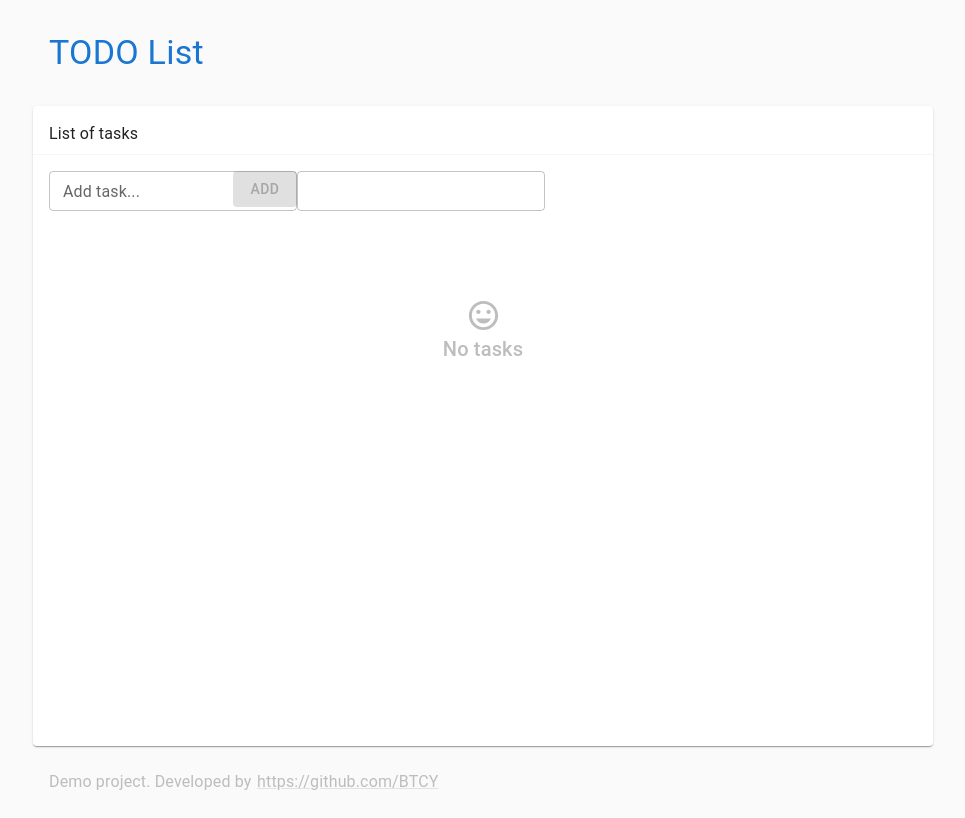
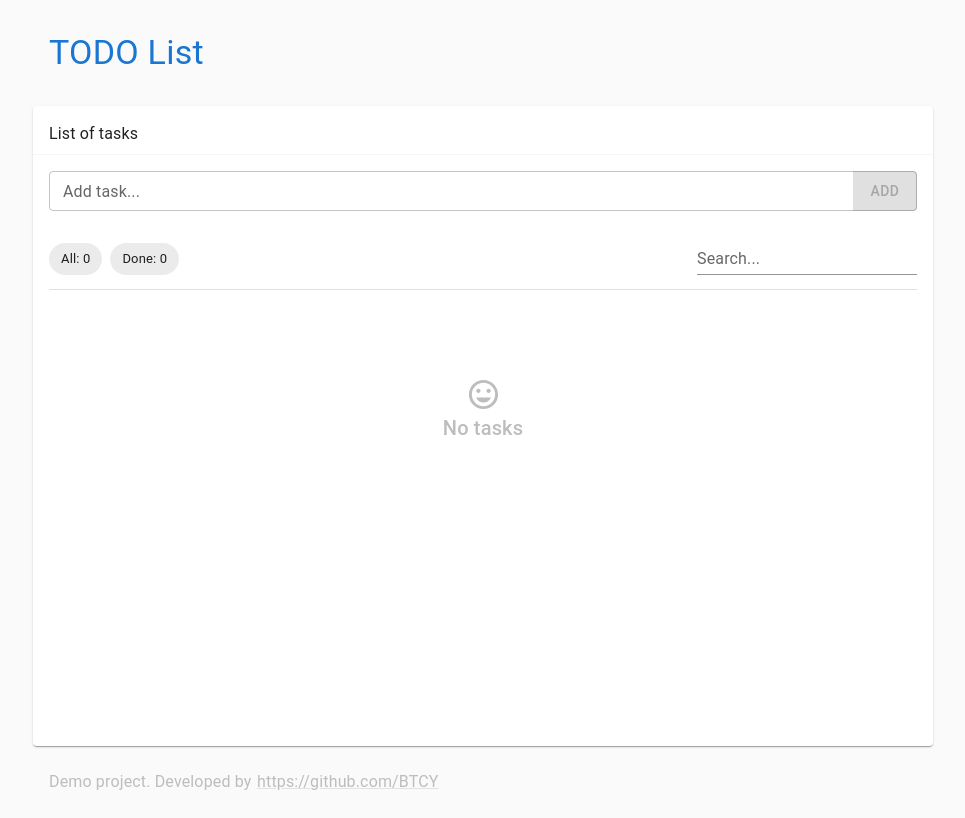
Before and after one commit to BTCY/TODO-list, a React (Create React App) app: page / in a window 1280 px wide. Shown: the whole page, without its empty margins (157-1122 px from the left). Built offline with nearby package versions, Linux system fonts and the light colour scheme.

Commit message:
Adding Styles

```diff
--- a/src/components/add-todo-item/AddTodoItem.tsx
+++ b/src/components/add-todo-item/AddTodoItem.tsx
@@ -1,6 +1,6 @@
 import React, { useState } from "react";
 import { useTodoStore } from "../../providers/TodoProvider";
-import { Box, Button, TextField } from "@mui/material";
+import { Button, FormControl, InputAdornment, InputLabel, OutlinedInput } from "@mui/material";
 import { observer } from "mobx-react-lite";
 
 /*
@@ -26,21 +26,23 @@ const TodoForm = observer(() => {
 
 
     return (
-        <Box
-            sx={{
-                position: 'relative'
-            }}
-        >
-            <TextField
-                value={value}
-                id="add-item-input"
-                label="Add task..."
+        <FormControl
+            fullWidth
             variant="outlined"
             size="small"
+        >
+            <InputLabel htmlFor="add-item-input">Add task...</InputLabel>
+            <OutlinedInput
+                id="add-item-input"
+                value={value}
+                sx={{
+                    paddingRight: '70px'
+                }}
                 onChange={handleAddItemInputOnChange}
-            />
-
+                endAdornment={
+                    <InputAdornment position="end">
                         <Button
+                            disableElevation
                             variant="contained"
                             color="primary"
                             disabled={value === ""}
@@ -48,11 +50,21 @@ const TodoForm = observer(() => {
                             sx={{
                                 position: 'absolute',
                                 right: 0,
+                                top: 0,
+                                zIndex: 2,
+                                height: '40px',
+                                paddingLeft: '10px',
+                                paddingRight: '10px',
+                                borderRadius: '0px 4px 4px 0px'
                             }}
                         >
                             Add
                         </Button>
-        </Box >
+                    </InputAdornment>
+                }
+                label="Add task..."
+            />
+        </FormControl>
     );
 
 });
--- a/src/components/todo-list/EditableItemText.tsx
+++ b/src/components/todo-list/EditableItemText.tsx
@@ -3,9 +3,10 @@ import { useTodoStore } from "../../providers/TodoProvider";
 import { TextField } from "@mui/material";
 import { observer } from "mobx-react-lite";
 import { ITodoItem } from "../../stores/store";
+import theme from "../../theme/MainTheme";
 
 /*
-*   Editable task text
+*   Editable item text
 */
 
 interface IEditableItemText {
@@ -31,12 +32,24 @@ const EditableItemText = observer(({ item }: IEditableItemText) => {
 
     return (
         <TextField
+            fullWidth
             value={value}
             id="edit-task-input"
             variant="outlined"
             size="small"
             onChange={handleEditItemInputOnChange}
             onBlur={() => handleEditItemInputOnBlur(item)}
+            sx={{
+                "& .MuiOutlinedInput-root": {
+                    ...(item.done && { color: theme.palette.grey[400], textDecoration: 'line-through' }),
+                    "& > fieldset": { borderColor: "rgba(0, 0, 0, 0)" },
+                },
+                "& .MuiOutlinedInput-root.Mui-focused": {
+                    "& > fieldset": {
+                        borderColor: "none"
+                    }
+                }
+            }}
         />
     );
 
--- a/src/components/todo-list/Item.tsx
+++ b/src/components/todo-list/Item.tsx
@@ -1,7 +1,7 @@
 import React from "react";
 import { useRef } from 'react'
 import { DragSourceMonitor, useDrag, useDrop } from 'react-dnd'
-import { Checkbox, ListItem, ListItemIcon, ListItemText, IconButton } from "@mui/material";
+import { Checkbox, ListItem, ListItemIcon, IconButton, Grid, Typography } from "@mui/material";
 import { observer } from "mobx-react-lite";
 import { ITodoItem } from "../../stores/store";
 import { useTodoStore } from "../../providers/TodoProvider";
@@ -33,7 +33,8 @@ const ItemTypes = {
     ITEM: 'item',
 }
 
-const TASK_CREATION_DATE_FORMAT = 'HH:mm dd MMM yy';
+const TASK_CREATION_TIME_FORMAT = 'HH:mm';
+const TASK_CREATION_DATE_FORMAT = 'dd MMM yy';
 
 
 const Item = observer(({
@@ -118,9 +119,17 @@ const Item = observer(({
             <ListItem
                 disablePadding
                 id={labelId}
+                sx={{
+                    cursor: "grab",
+                    mb: 1,
+                    pb: 1,
+                    pr: '124px',
+                    borderBottom: `1px solid ${theme.palette.grey[300]}`,
+                    position: "relative",
+                }}
             >
 
-                {/* Checkbox - task done / not done */}
+                {/* Checkbox - item done / not done */}
                 <ListItemIcon>
                     <Checkbox
                         onClick={() => handleCheckedItemToggleOnClick(item)}
@@ -129,19 +138,36 @@ const Item = observer(({
                     />
                 </ListItemIcon>
 
-                {/* Editable task text */}
+                {/* Editable item text */}
                 <EditableItemText item={item} />
 
+                <Grid
+                    sx={{
+                        position: 'absolute',
+                        right: 0,
+                    }}
+                >
+                    <Grid
+                        container
+                        justifyContent="flex-end"
+                        alignItems="center"
+                    >
                         {/* Task creation date */}
-                <ListItemText
-                    id={labelId}
-                    primary={dateFns.format(+item?.date, TASK_CREATION_DATE_FORMAT, { locale: ru })}
+                        <Grid
                             sx={{
+                                textTransform: "uppercase",
+                                marginTop: '-3px',
+                                marginRight: '5px',
                                 ...(item.done && { color: theme.palette.grey[400] })
                             }}
-                />
+                        >
+                            <Typography sx={{ fontSize: "1.05em" }}>{dateFns.format(+item?.date, TASK_CREATION_TIME_FORMAT, { locale: ru })}</Typography>
+                            <Typography sx={{ fontSize: "0.55em" }}>
+                                {(dateFns.format(+item?.date, TASK_CREATION_DATE_FORMAT, { locale: ru }))?.replace('.', '')}
+                            </Typography>
+                        </Grid>
 
-                {/* Delete task icon */}
+                        {/* Delete item icon */}
                         <ListItemIcon>
                             <IconButton
                                 aria-label={`aria-delete-${item.id}`}
@@ -150,6 +176,8 @@ const Item = observer(({
                                 <DeleteForeverIcon />
                             </IconButton>
                         </ListItemIcon>
+                    </Grid>
+                </Grid>
 
             </ListItem>
         </div>
--- a/src/components/todo-list/List.tsx
+++ b/src/components/todo-list/List.tsx
@@ -7,7 +7,7 @@ import { observer } from "mobx-react-lite";
 import { ITodoItem } from "../../stores/store";
 
 /*
-*   List of tasks
+*   List of items
 */
 
 interface IList {
--- a/src/components/todo-list/NoItems.tsx
+++ b/src/components/todo-list/NoItems.tsx
@@ -4,7 +4,7 @@ import InsertEmoticonIcon from '@mui/icons-material/InsertEmoticon';
 import theme from "../../theme/MainTheme";
 
 /*
-*   No tasks in TODO list
+*   No items in TODO list
 */
 
 const NoItems = () => {
--- a/src/components/todo-list/TodoList.tsx
+++ b/src/components/todo-list/TodoList.tsx
@@ -1,13 +1,14 @@
 import React, { useEffect, useState } from "react";
 import { useTodoStore } from "../../providers/TodoProvider";
-import { TextField } from "@mui/material";
+import { Chip, Grid, TextField } from "@mui/material";
 import { observer } from "mobx-react-lite";
 import { ITodoItem } from "../../stores/store";
 import List from "./List";
 import AddTodoItem from "../add-todo-item/AddTodoItem";
+import theme from "../../theme/MainTheme";
 
 /*
-*   Root component for list of tasks
+*   Root component for list of items
 */
 
 const TodoList = observer(() => {
@@ -37,19 +38,35 @@ const TodoList = observer(() => {
 
     return (
         <>
-            {/* Add task */}
+            {/* Add item */}
             <AddTodoItem />
 
-            {/* Search task */}
-            <TextField
-                value={value}
-                id="search-item-input"
-                variant="outlined"
-                size="small"
-                onChange={handleSearchItemInputOnChange}
-            />
+            {/* Search item */}
+            <Grid
+                container
+                justifyContent="space-between"
+                alignItems="flex-end"
+                sx={{
+                    borderBottom: `1px solid ${theme.palette.grey[300]}`
+                }}
+            >
+                <Grid item sx={{ mb: 1.8 }}>
+                    <Chip label={`All: ${todoList?.length || 0}`} sx={{ mr: 1 }} />
+                    <Chip label={`Done: ${todoList?.filter(i => i.done)?.length || 0}`} sx={{ mr: 1 }} />
+                </Grid>
+                <Grid item sx={{ mb: .8}}>
+                    <TextField
+                        value={value}
+                        margin="normal"
+                        label="Search..."
+                        id="search-item-input"
+                        variant="standard"
+                        onChange={handleSearchItemInputOnChange}
+                    />
+                </Grid>
+            </Grid>
 
-            {/* List of tasks */}
+            {/* List of items */}
             <List todoList={todoList} setTodoList={setTodoList} />
         </>
     );
```
Lines whose indentation alone changed are shown as unchanged.
